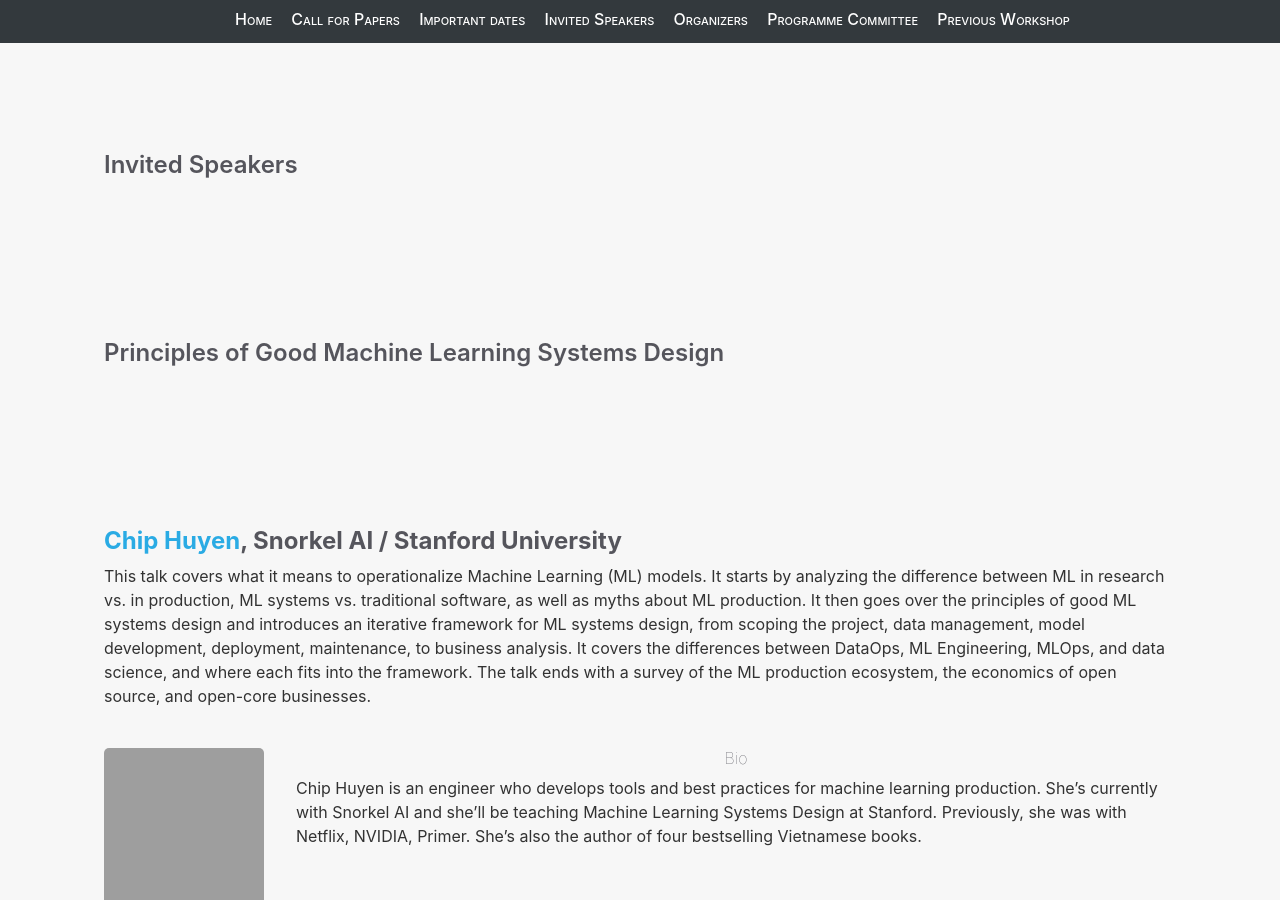
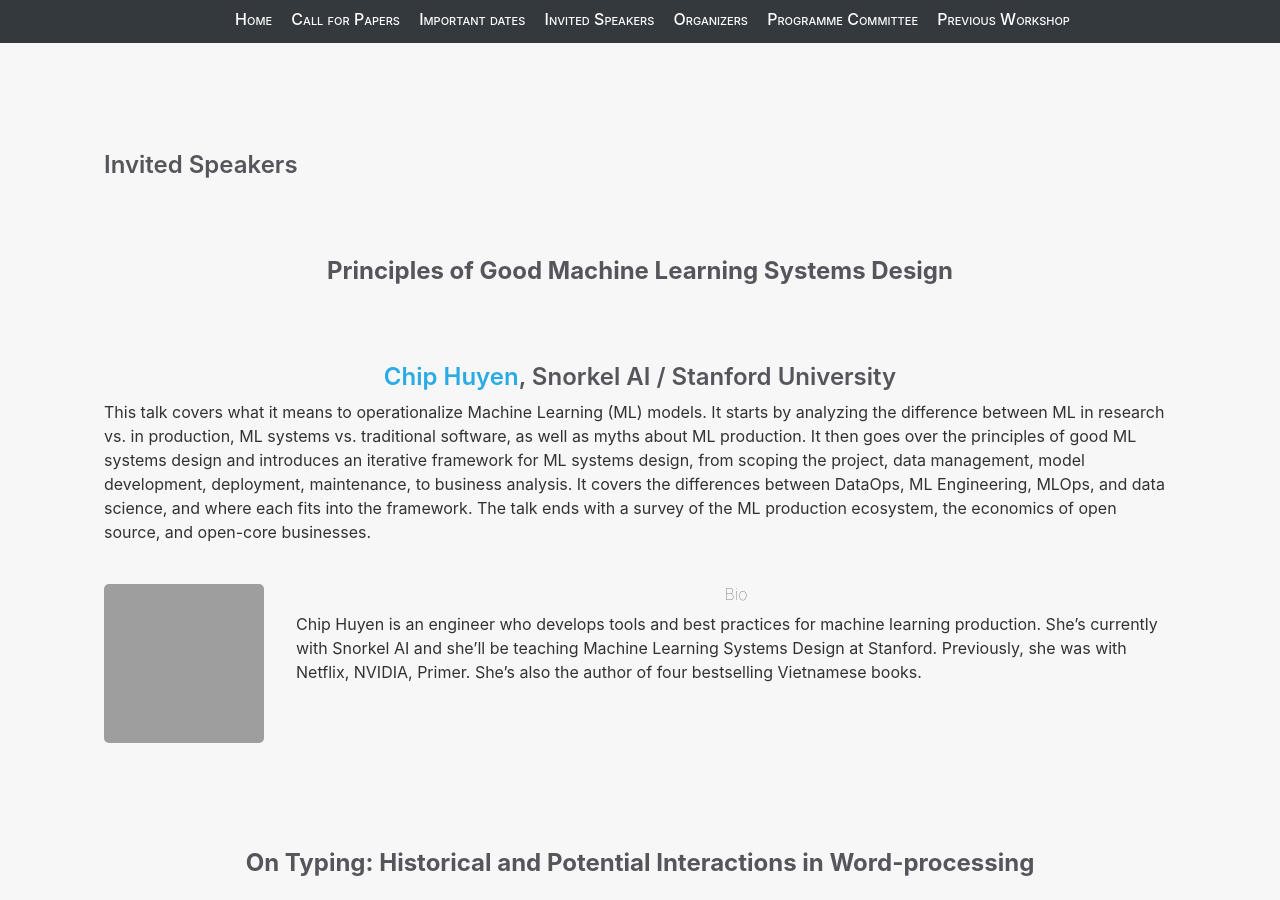
Before and after one commit to nlposs/nlposs.github.io, a Jekyll site: the page built from 2020/index.md, in a window 1280 px wide and 900 px high, scrolled down 2911 px. Built offline with Jekyll 4.4.1, drawn with Linux system fonts in a browser that asks for light colours; grey boxes are pictures that could not be loaded.

Commit message:
Lets try h1

```diff
--- a/2020/index.md
+++ b/2020/index.md
@@ -89,8 +89,8 @@ The 2nd NLP-OSS workshop will be co-located with the EMNLP 2020 conference.
 
 ## Invited Speakers
 
-<h2> Principles of Good Machine Learning Systems Design </h2>
-<h2> <strong><a href="https://huyenchip.com">Chip Huyen</a>, Snorkel AI / Stanford University</strong> </h2>
+<h1><strong>Principles of Good Machine Learning Systems Design</strong> </h1>
+<h1> <a href="https://huyenchip.com">Chip Huyen</a>, Snorkel AI / Stanford University </h1>
 This talk covers what it means to operationalize Machine Learning (ML) models. It starts by analyzing the difference between ML in research vs. in production, ML systems vs. traditional software, as well as myths about ML production. It then goes over the principles of good ML systems design and introduces an iterative framework for ML systems design, from scoping the project, data management, model development, deployment, maintenance, to business analysis. It covers the differences between DataOps, ML Engineering, MLOps, and data science, and where each fits into the framework. The talk ends with a survey of the ML production ecosystem, the economics of open source, and open-core businesses.
 <br><br>
 <p>
@@ -101,8 +101,8 @@ This talk covers what it means to operationalize Machine Learning (ML) models. I
 Learning Systems Design at Stanford. Previously, she was with Netflix, NVIDIA, Primer. She’s also the author of four bestselling Vietnamese books.</p>
 <br><br><br>
 
-<h2> On Typing: Historical and Potential Interactions in Word-processing </h2>
-<h2> <strong><a href="https://spencermounta.in/">Spencer Kelly</a>, Freelance Developer</strong> </h2>
+<h1><strong>On Typing: Historical and Potential Interactions in Word-processing</strong> </h1>
+<h1> <a href="https://spencermounta.in/">Spencer Kelly</a>, Freelance Developer </h1>
 People love typing, in a surprising and universal way. In this talk we look at the development of word-processing, and the design-decisions in this historic interface. Can NLP contribute to word-processing, without making it worse? What would a text-centered computer really look like? We look at the history of punctuation, keyboards, and markup languages. We look at Wikipedia, text-editors, and data structures - with the goal of authoring usable data in text.
 <br><br>
 <p>
@@ -112,8 +112,8 @@ People love typing, in a surprising and universal way. In this talk we look at t
 <p>Spencer Kelly is the author of <i><a href="http://compromise.cool/">compromise</a></i>, - a small natural language processing library for the browser. He is a web developer, and maintainer of open-source libraries. His background is in the semantic web and Wikipedia. Today his work focuses on creating infographics. His open-source work is funded by freelance web development. He is from Toronto, Canada.</p>
 <br><br><br><br>
 
-<h2> An Introduction to Transfer Learning in NLP and HuggingFace </h2>
-<h2> <strong><a href="https://thomwolf.io/">Thomas Wolf</a>,  Huggingface</strong> </h2>
+<h1><strong>An Introduction to Transfer Learning in NLP and HuggingFace</strong> </h1>
+<h1> <a href="https://thomwolf.io/">Thomas Wolf</a>,  Huggingface</h1>
 In this talk I’ll start by introducing the recent breakthroughs in NLP that resulted from the combination of Transfer Learning schemes and Transformer architectures. The second part of the talk will be dedicated to an introduction of the open-source tools released by HuggingFace, in particular our Transformers, Tokenizers and Datasets libraries and our models.
 <br><br>
 <p>
```
